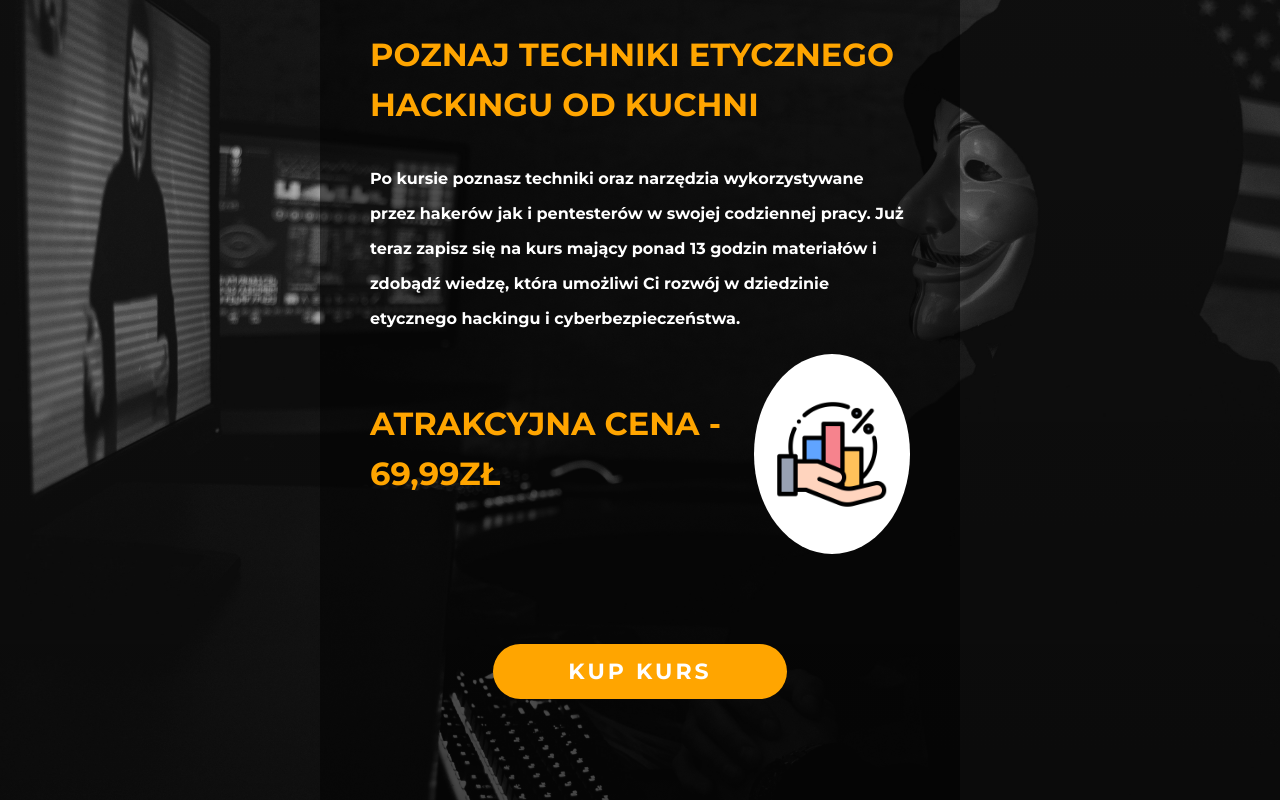
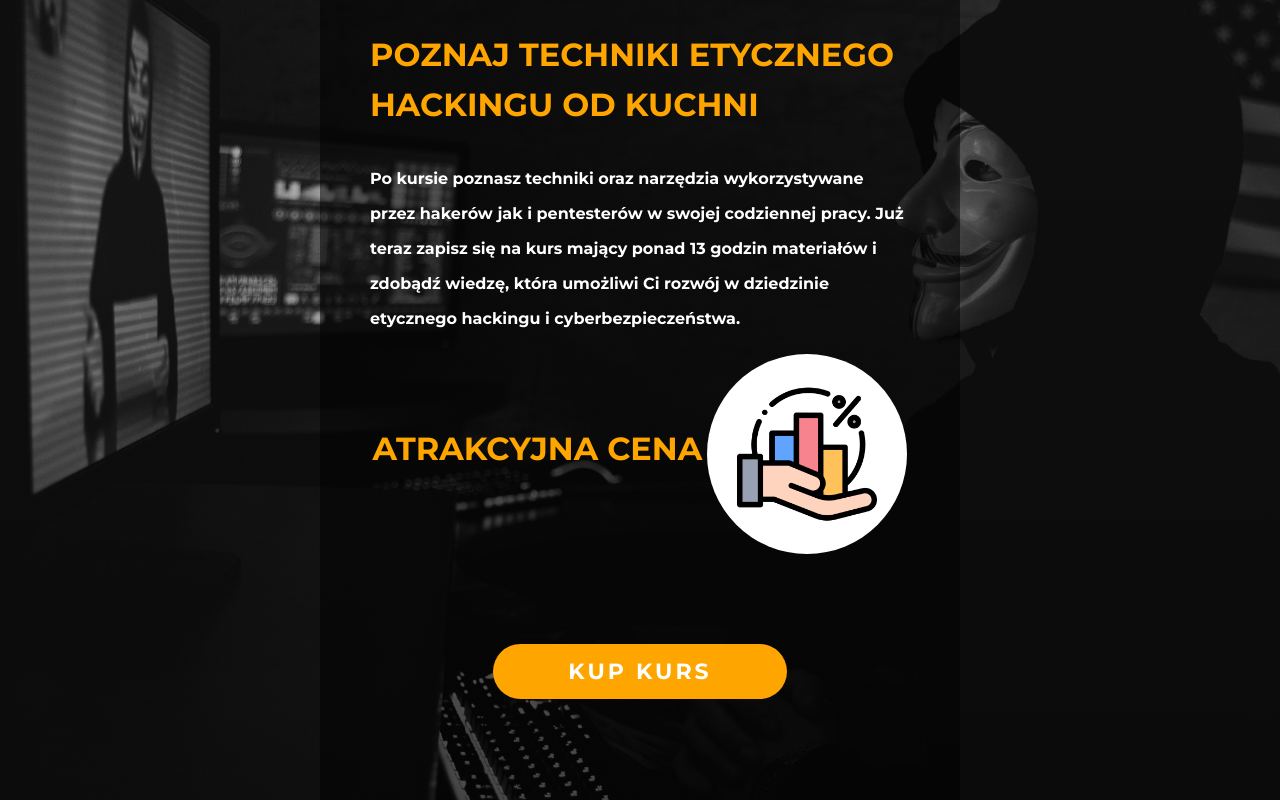
Before and after one commit to Rostek98/Przemo, a plain HTML site: page index.html in a window 1280 px wide. Shown: the top 802 px of the page. Drawn offline with nearby package versions, Linux system fonts and the light colour scheme.

Commit message:
Changed header

```diff
--- a/index.html
+++ b/index.html
@@ -22,7 +22,7 @@
             </div>
             <div class="inner-icons">
                 <div class="price">
-                    <h1>Atrakcyjna cena - 69,99zł</h1>
+                    <h1>Atrakcyjna cena</h1>
                 </div>
                 <div class="course">
                   <a href="https://www.udemy.com/course/kali-linux-podstawy-etycznego-hackingu-i-bezpieczenstwa/?referralCode=AC307AB8A415601A0948"><img src="img/business-and-finance.png" alt=""></a>
```
